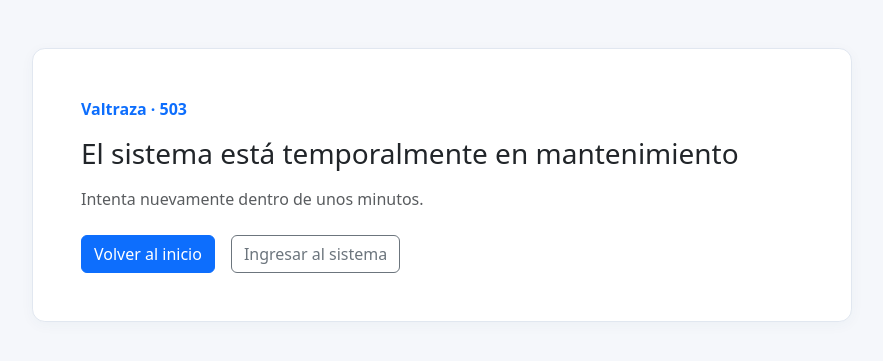
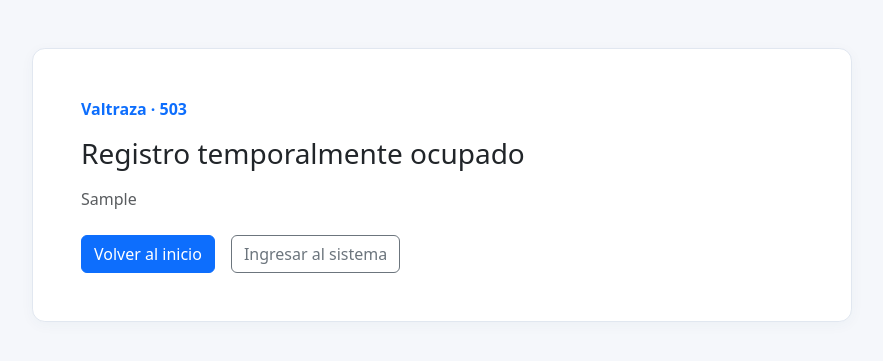
Before and after one commit to meneses1111/Valtraza, a Laravel app: template resources/views/errors/503.blade.php in a window 1280 px wide. Shown: the top 361 px of the page, without its empty margins (198-1081 px from the left). Run offline with Laravel 12, Linux system fonts and the light colour scheme; the template is opened without the code that fills it: most values are stand-ins (such as "Sample title", 1, 10 or a date in 2020).

Commit message:
Gestiono los registros temporalmente ocupados

```diff
--- a/bootstrap/app.php
+++ b/bootstrap/app.php
@@ -35,7 +35,15 @@ return Application::configure(basePath: dirname(__DIR__))
         $exceptions->render(function (QueryException $exception, Request $request) {
             $estado = (string) ($exception->errorInfo[0] ?? $exception->getCode());
 
-            if (str_starts_with($estado, '08') || in_array($estado, ['57P01', '57P02', '57P03', '57014', '55P03', '53300'], true)) {
+            if ($estado === '55P03') {
+                $mensaje = 'La operación no pudo obtener acceso al registro. Vuelve a consultar antes de intentarlo de nuevo.';
+
+                return $request->expectsJson()
+                    ? response()->json(['message' => $mensaje], 503, ['Retry-After' => '1'])
+                    : response()->view('errors.503', ['mensajeTemporal' => $mensaje], 503, ['Retry-After' => '1']);
+            }
+
+            if (str_starts_with($estado, '08') || in_array($estado, ['57P01', '57P02', '57P03', '57014', '53300'], true)) {
                 return $request->expectsJson()
                     ? response()->json(['message' => 'Servicio temporalmente no disponible.'], 503, ['Retry-After' => '30'])
                     : response()->view('errors.503', [], 503, ['Retry-After' => '30']);
--- a/resources/views/errors/503.blade.php
+++ b/resources/views/errors/503.blade.php
@@ -1,5 +1,7 @@
 @extends('errors.plantilla')
 
 @section('codigo', '503')
-@section('titulo', 'El sistema está temporalmente en mantenimiento')
-@section('mensaje', 'Intenta nuevamente dentro de unos minutos.')
+@section('titulo', isset($mensajeTemporal) ? 'Registro temporalmente ocupado' : 'El sistema está temporalmente en mantenimiento')
+@section('mensaje')
+    {{ $mensajeTemporal ?? 'Intenta nuevamente dentro de unos minutos.' }}
+@endsection
```
Also changed, not shown: app/Services/Servicios/GestionServicios.php (+7 -0 lines), tests/Feature/BlindajeHttpTest.php (+13 -0 lines).
